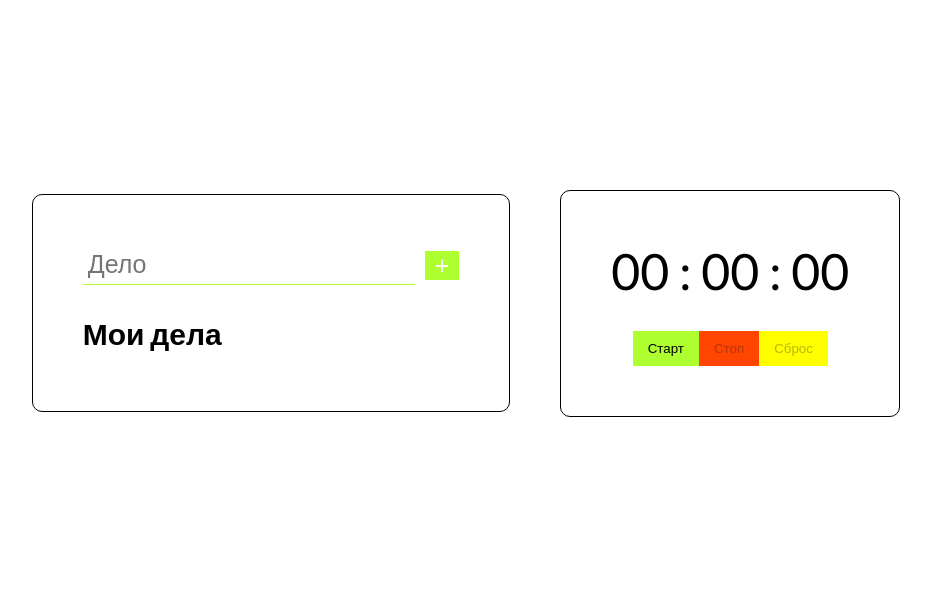
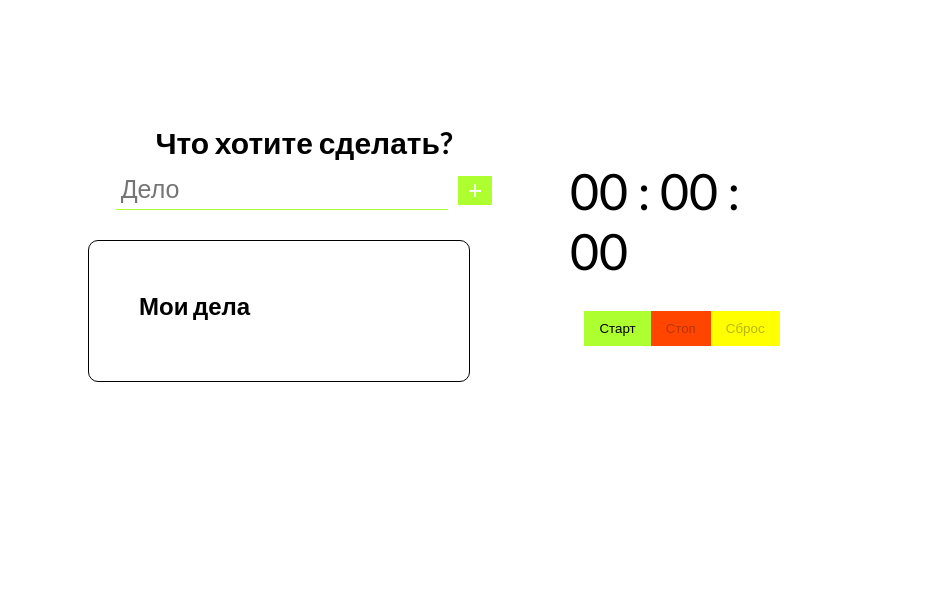
Before and after one commit to Canoua/TODO, a plain HTML site: page index.html in a window 1280 px wide. Shown: the part 97-703 px from the top of the page, without its empty margins (174-1105 px from the left). Drawn offline with Linux system fonts and the light colour scheme.

Commit message:
refactoring classes

```diff
--- a/index.html
+++ b/index.html
@@ -12,16 +12,22 @@
   <link rel="stylesheet" href="styles/timer.css">
 </head>
 <body>
-  <section class="app">
-    <div class="app-inner">
-      <article class="todo">
-        <div class="form-input" id="form-input">
+  <div class="wrapper">
+    <div class="todo">
+      <div class="todo__header">
+        <h1 class="title">Что хотите сделать?</h1>
+        <form action="#" class="todo__form" id="form-input">
           <input type="text" placeholder="Дело" class="input" id="input">
-          <button class="add-btn btn" id="add-btn">+</button>
+          <button class="add-btn btn" id="add-btn" type="submit">+</button>
+        </form>
       </div>
-        <h1 class="title">Мои дела</h1>
+      <div class="todo__output">
+        <article class="todo__output-content">
+          <h2 class="title-2">Мои дела</h1>
             <ul class="list" id="list"></ul>
         </article>
+      </div>
+    </div>
     <div class="timer">
       <div class="timer__number">
         <span class="hours">00</span>
@@ -43,7 +49,8 @@
       </div>
     </div>
   </div>
-  </section>
+
+
 
   <script src="scripts/timer.js"></script>
   <script src="scripts/todo.js"></script>
--- a/styles/defaults.css
+++ b/styles/defaults.css
@@ -12,18 +12,14 @@ body{
   font-family: 'Lato', sans-serif;
 }
 
-.app{
-  width: 100%;
-  height: 100vh;
-}
-
-.app-inner{
+.wrapper{
+  padding: 100px;
   display: flex;
   justify-content: center;
   align-items: center;
-  width: 100%;
-  height: 100%;
 }
+
+
 
 .btn{
   cursor: pointer;
--- a/styles/timer.css
+++ b/styles/timer.css
@@ -1,11 +1,13 @@
 .timer{
-  border: 1px solid #000;
+  /* border: 1px solid #000; */
   padding: 50px;
   display: flex;
   flex-direction: column;
   justify-content: center;
   align-items: center;
   border-radius: 10px;
+  height: 300px;
+  width: 30%;
 }
 
 .timer__number{
--- a/styles/todo.css
+++ b/styles/todo.css
@@ -1,11 +1,37 @@
 .todo{
+  width: 40%;
+  min-height: 500px;
+  display: flex;
+  flex-direction: column;
+  align-items: center;
+  justify-content: center;
+}
+
+.todo__header{
+  display: flex;
+  justify-content: center;
+  align-items: center;
+  flex-direction: column;
+}
+
+.todo__output{
+  height: 100%;
+  width: 100%;
+  display: flex;
+  justify-content: center;
+  align-items: center;
+}
+
+.todo__output-content{
   margin-right: 50px;
   border: 1px solid #000;
   padding: 50px;
   border-radius: 10px;
+  height: 100%;
+  width: 100%;
 }
 
-.form-input{
+.todo__form{
   display: flex;
   justify-content: space-between;
   align-items: center;
@@ -16,6 +42,10 @@
   margin-bottom: 10px;
   font-size: 30px;
   line-height: 120%;
+}
+
+.title-2{
+  margin-bottom: 10px;
 }
 
 .input{
```
Also changed, not shown: readme.MD. Lines whose indentation alone changed are shown as unchanged.
